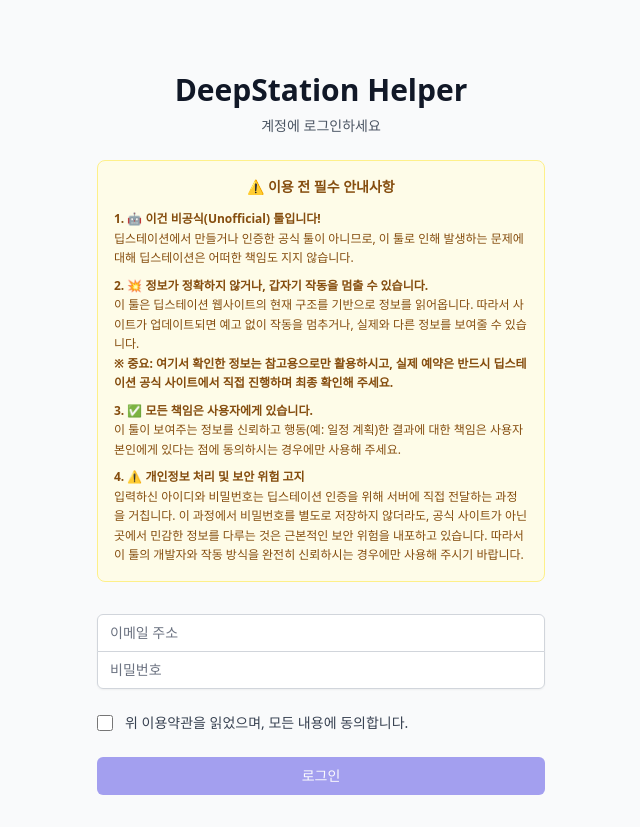
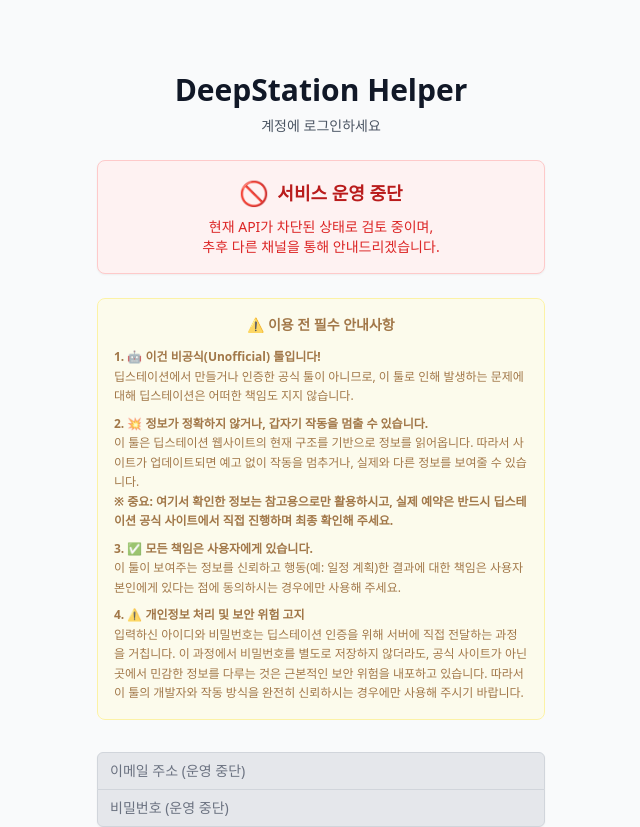
Before and after one commit to namssy/deepstation-helper, a React (Vite) app: page /#/login in a window 1280 px wide. Shown: the top 827 px of the page, without its empty margins (319-959 px from the left). Built offline with nearby package versions, Linux system fonts and the light colour scheme.

Commit message:
feat: disable login page and add service suspension notice

```diff
--- a/src/pages/LoginPage.jsx
+++ b/src/pages/LoginPage.jsx
@@ -98,8 +98,22 @@
             계정에 로그인하세요
           </p>
 
+          {/* 서비스 중단 안내 배너 */}
+          <div className="mt-6 p-4 bg-red-50 border border-red-200 rounded-lg shadow-sm">
+            <div className="flex items-center justify-center mb-2">
+              <span className="text-2xl mr-2">🚫</span>
+              <h3 className="text-lg font-bold text-red-700">
+                서비스 운영 중단
+              </h3>
+            </div>
+            <p className="text-sm text-red-600 text-center font-medium">
+              현재 API가 차단된 상태로 검토 중이며,<br />
+              추후 다른 채널을 통해 안내드리겠습니다.
+            </p>
+          </div>
+
           {/* 이용약관 */}
-          <div className="mt-6 p-4 bg-yellow-50 border border-yellow-200 rounded-lg">
+          <div className="mt-6 p-4 bg-yellow-50 border border-yellow-200 rounded-lg opacity-75">
             <h3 className="text-sm font-semibold text-yellow-800 mb-3 text-center">
               ⚠️ 이용 전 필수 안내사항
             </h3>
@@ -136,8 +150,9 @@
                 type="email"
                 autoComplete="email"
                 required
-                className="appearance-none rounded-none relative block w-full px-3 py-2 border border-gray-300 placeholder-gray-500 text-gray-900 rounded-t-md focus:outline-none focus:ring-indigo-500 focus:border-indigo-500 focus:z-10 sm:text-sm"
-                placeholder="이메일 주소"
+                disabled
+                className="appearance-none rounded-none relative block w-full px-3 py-2 border border-gray-300 placeholder-gray-500 text-gray-500 rounded-t-md focus:outline-none focus:ring-indigo-500 focus:border-indigo-500 focus:z-10 sm:text-sm bg-gray-200 cursor-not-allowed"
+                placeholder="이메일 주소 (운영 중단)"
                 value={formData.email}
                 onChange={handleChange}
               />
@@ -152,8 +167,9 @@
                 type="password"
                 autoComplete="current-password"
                 required
-                className="appearance-none rounded-none relative block w-full px-3 py-2 border border-gray-300 placeholder-gray-500 text-gray-900 rounded-b-md focus:outline-none focus:ring-indigo-500 focus:border-indigo-500 focus:z-10 sm:text-sm"
-                placeholder="비밀번호"
+                disabled
+                className="appearance-none rounded-none relative block w-full px-3 py-2 border border-gray-300 placeholder-gray-500 text-gray-500 rounded-b-md focus:outline-none focus:ring-indigo-500 focus:border-indigo-500 focus:z-10 sm:text-sm bg-gray-200 cursor-not-allowed"
+                placeholder="비밀번호 (운영 중단)"
                 value={formData.password}
                 onChange={handleChange}
               />
@@ -168,12 +184,13 @@
                 name="terms-agreement"
                 type="checkbox"
                 checked={isTermsAgreed}
+                disabled
                 onChange={(e) => setIsTermsAgreed(e.target.checked)}
-                className="focus:ring-indigo-500 h-4 w-4 text-indigo-600 border-gray-300 rounded"
+                className="focus:ring-indigo-500 h-4 w-4 text-indigo-600 border-gray-300 rounded bg-gray-200 cursor-not-allowed"
               />
             </div>
             <div className="ml-3 text-sm">
-              <label htmlFor="terms-agreement" className="text-gray-700">
+              <label htmlFor="terms-agreement" className="text-gray-500 cursor-not-allowed">
                 위 이용약관을 읽었으며, 모든 내용에 동의합니다.
               </label>
             </div>
@@ -188,10 +205,10 @@
           <div>
             <button
               type="submit"
-              disabled={isLoading || !isTermsAgreed}
-              className="group relative w-full flex justify-center py-2 px-4 border border-transparent text-sm font-medium rounded-md text-white bg-indigo-600 hover:bg-indigo-700 focus:outline-none focus:ring-2 focus:ring-offset-2 focus:ring-indigo-500 disabled:opacity-50 disabled:cursor-not-allowed"
+              disabled={true}
+              className="group relative w-full flex justify-center py-2 px-4 border border-transparent text-sm font-medium rounded-md text-white bg-gray-400 cursor-not-allowed hover:bg-gray-400"
             >
-              {isLoading ? '로그인 중...' : '로그인'}
+              현재 이용 불가
             </button>
           </div>
         </form>
```
